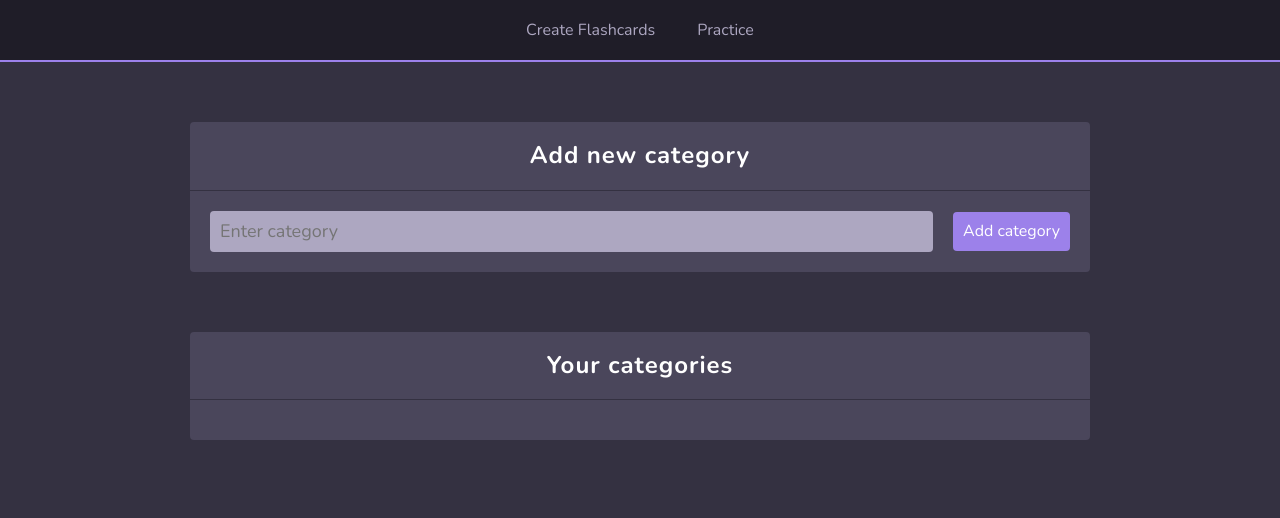
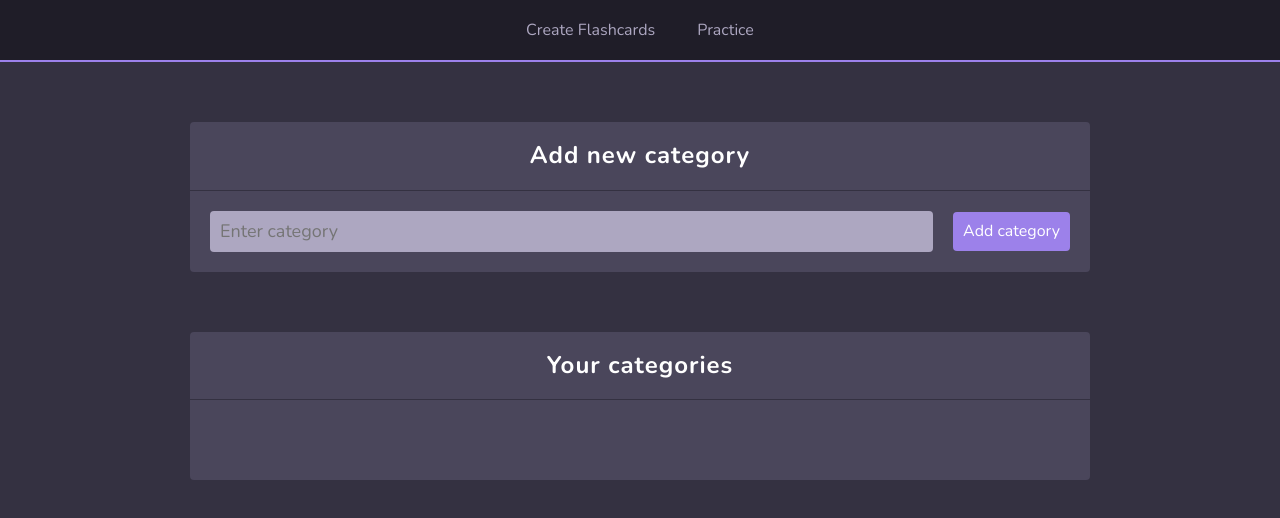
Before and after one commit to Code-Timothy/flashcards-app, a React (Create React App) app: page /#/create-flashcards in a window 1280 px wide. Shown: the top 518 px of the page. Built offline with nearby package versions, Linux system fonts and the light colour scheme.

Commit message:
change padding to 40px

```diff
--- a/src/features/Flashcards/pages/CreateFlashcards/CategoryTiles/styled.js
+++ b/src/features/Flashcards/pages/CreateFlashcards/CategoryTiles/styled.js
@@ -5,7 +5,7 @@ export const Wrapper = styled.div`
     flex-wrap: wrap;
     justify-content: center;
     gap: 20px;
-    padding: 20px;
+    padding: 40px;
 `;
 
 export const Tile = styled.button`
```
